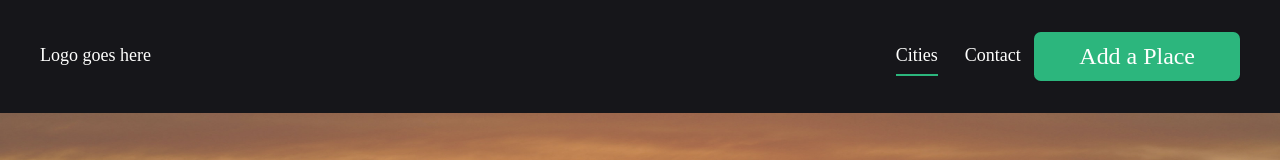
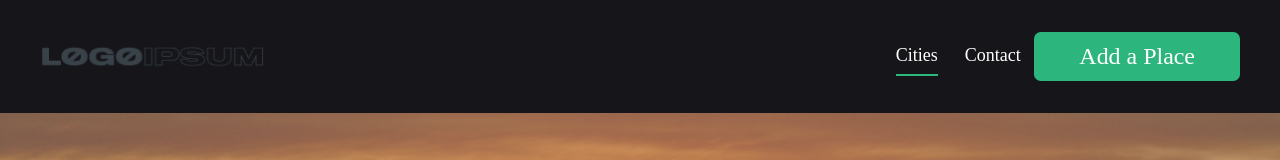
Before and after one commit to marcuspapin/dance-list-nextjs, a Next.js app: page / in a window 1280 px wide. Shown: the top 160 px of the page. Built offline with nearby package versions, Linux system fonts and the light colour scheme.

Commit message:
add logo to navigation

```diff
--- a/components/Navigation/index.tsx
+++ b/components/Navigation/index.tsx
@@ -1,10 +1,13 @@
+import Image from 'next/image'
 import { Button, NavLink } from 'ui-library'
 
 function Navigation() {
   return (
     <nav className="bg-dark py-4">
       <div className="base-container flex justify-between">
-        <div className="text-light flex items-center">Logo goes here</div>
+        <div className="flex items-center">
+          <Image src="/logo.png" width={225} height={25} />
+        </div>
         <div className="flex items-center">
           <NavLink text="Cities" href="/" isActive={true} />
           <NavLink text="Contact" href="/contact" isActive={false} />
```
